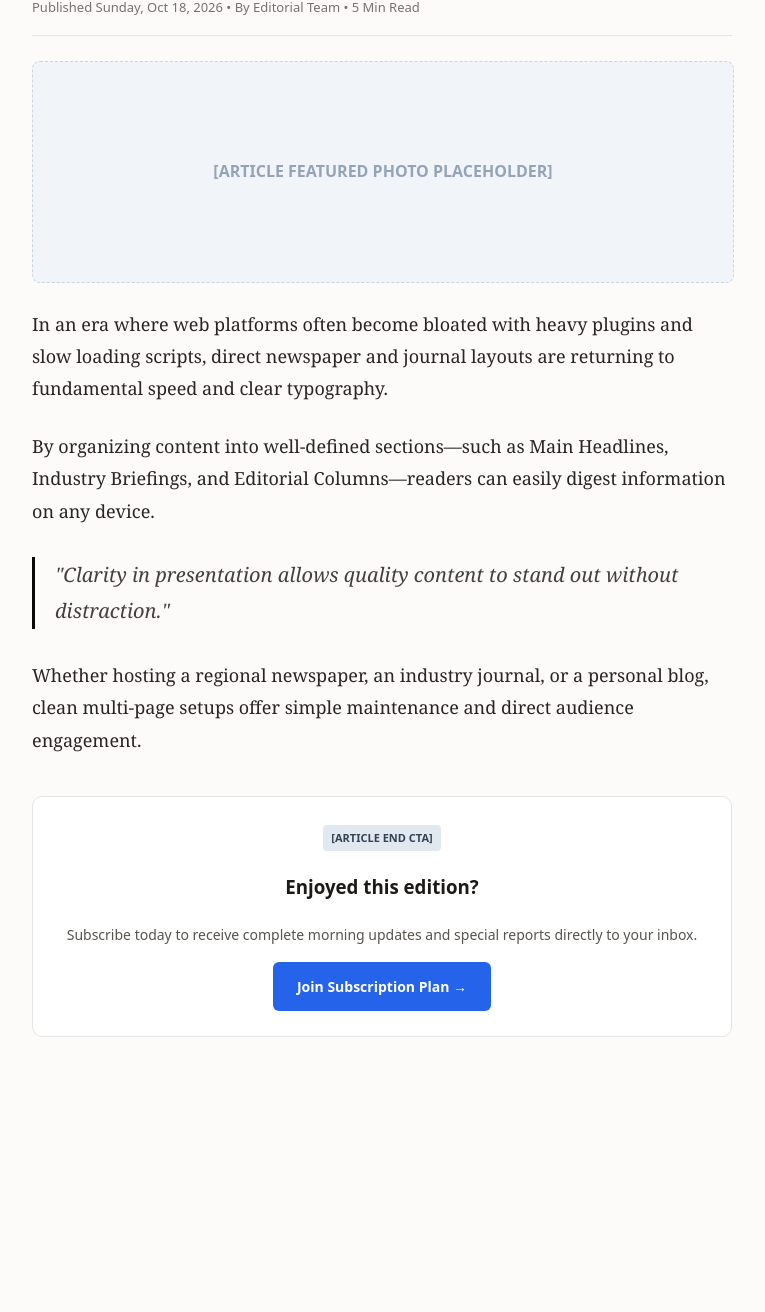
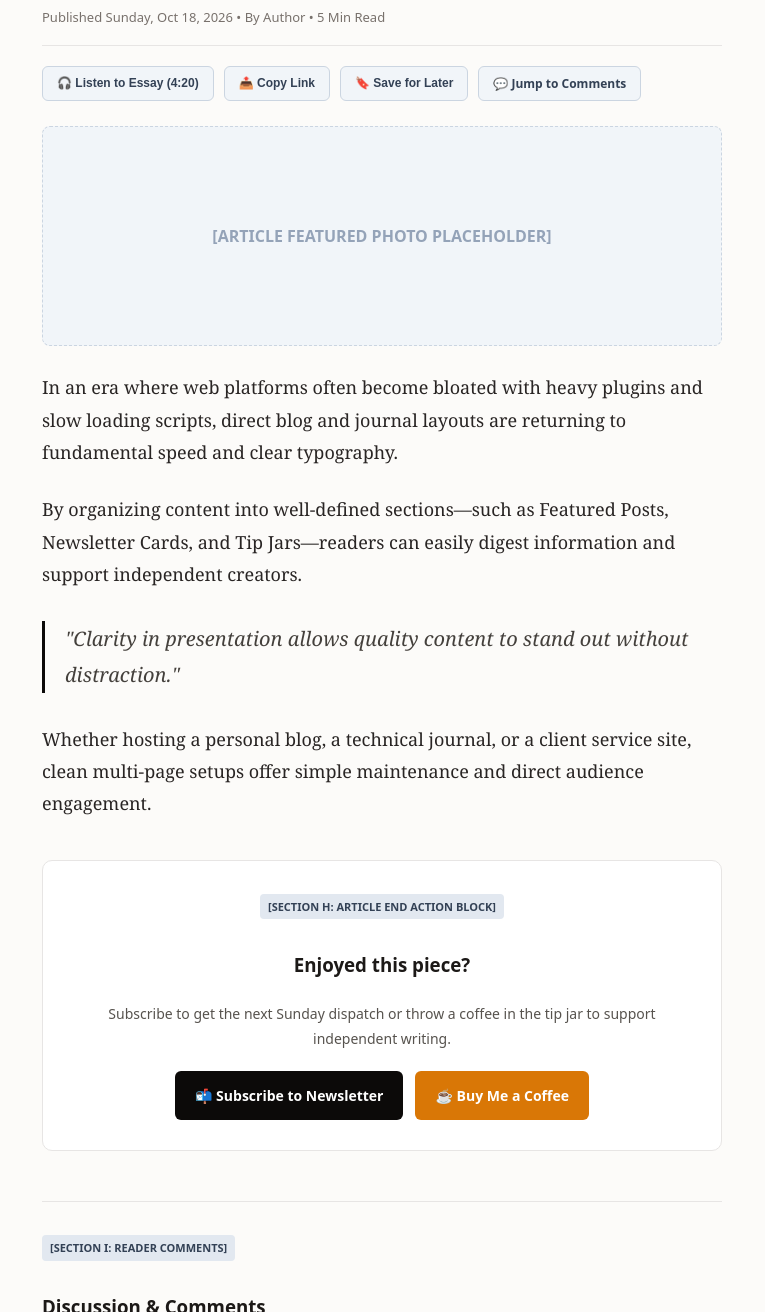
Before and after one commit to jessicamjaynes-bit/Personal-Blog_Site.Example, a plain HTML site: page article.html in a window 1280 px wide. Shown: the part 251-1563 px from the top of the page, without its empty margins (258-1023 px from the left). Before the commit the page ends 1328 px from the top, so only its background shows below. Drawn offline with Linux system fonts and the light colour scheme.

Commit message:
article.html

```diff
--- a/article.html
+++ b/article.html
@@ -3,59 +3,87 @@
 <head>
     <meta charset="UTF-8">
     <meta name="viewport" content="width=device-width, initial-scale=1.0">
-    <title>Article View - The Daily Gazette</title>
+    <title>Article View - The Personal Gazette</title>
     <style>
+        * { box-sizing: border-box; }
         body { font-family: Georgia, serif; margin: 0; padding: 0; color: #1c1917; background-color: #fcfbf9; line-height: 1.8; }
         header { background: #ffffff; border-bottom: 1px solid #e7e5e4; padding: 15px 30px; display: flex; justify-content: space-between; align-items: center; font-family: system-ui, sans-serif; }
         .brand { font-size: 20px; font-weight: bold; color: #0c0a09; text-decoration: none; }
         .nav-links a { color: #57534e; text-decoration: none; font-size: 14px; font-weight: 600; margin-left: 15px; }
 
-        .section-badge { display: inline-block; background: #e2e8f0; color: #334155; font-family: system-ui, sans-serif; font-size: 11px; font-weight: bold; padding: 3px 8px; border-radius: 4px; text-transform: uppercase; }
+        .section-label { display: inline-block; background: #e2e8f0; color: #334155; font-family: system-ui, sans-serif; font-size: 11px; font-weight: bold; padding: 3px 8px; border-radius: 4px; text-transform: uppercase; margin-bottom: 10px; }
 
-        .article-body { max-width: 700px; margin: 40px auto; padding: 0 20px; }
+        .article-body { max-width: 720px; margin: 40px auto; padding: 0 20px; }
         h1 { font-size: 36px; color: #0c0a09; line-height: 1.2; margin: 10px 0 15px 0; }
-        .meta { font-family: system-ui, sans-serif; font-size: 13px; color: #78716c; border-bottom: 1px solid #e7e5e4; padding-bottom: 15px; margin-bottom: 25px; }
+        .meta { font-family: system-ui, sans-serif; font-size: 13px; color: #78716c; border-bottom: 1px solid #e7e5e4; padding-bottom: 15px; margin-bottom: 20px; }
+
+        /* ARTICLE BUTTON TOOLBAR */
+        .article-toolbar { display: flex; gap: 10px; flex-wrap: wrap; margin-bottom: 25px; font-family: system-ui, sans-serif; }
+        .btn-tool { background: #f1f5f9; border: 1px solid #cbd5e1; color: #334155; padding: 6px 14px; border-radius: 6px; font-size: 12px; font-weight: 600; cursor: pointer; text-decoration: none; }
+        .btn-tool:hover { background: #e2e8f0; }
 
         .img-placeholder { width: 100%; height: 220px; background: #f1f5f9; border: 1px dashed #cbd5e1; border-radius: 8px; display: flex; align-items: center; justify-content: center; font-family: system-ui, sans-serif; color: #94a3b8; font-weight: 600; margin-bottom: 25px; }
 
         p { font-size: 18px; color: #292524; margin-bottom: 25px; }
         blockquote { border-left: 3px solid #0c0a09; margin: 30px 0; padding-left: 20px; font-style: italic; color: #44403c; font-size: 20px; }
 
-        /* AUTHOR & SUBSCRIBE BOX */
-        .article-cta { background: #ffffff; border: 1px solid #e7e5e4; border-radius: 10px; padding: 25px; margin-top: 40px; font-family: system-ui, sans-serif; text-align: center; }
-        .btn-sub { display: inline-block; background: #2563eb; color: white; text-decoration: none; padding: 12px 24px; font-weight: bold; border-radius: 6px; font-size: 14px; margin-top: 15px; }
+        /* FOOTER ACTIONS & DONATE BOX */
+        .article-cta { background: #ffffff; border: 1px solid #e7e5e4; border-radius: 10px; padding: 30px; margin-top: 40px; font-family: system-ui, sans-serif; text-align: center; }
+        .btn-cta-row { display: flex; gap: 12px; justify-content: center; flex-wrap: wrap; margin-top: 20px; }
+        .btn-main { background: #0c0a09; color: white; text-decoration: none; padding: 12px 20px; font-weight: bold; border-radius: 6px; font-size: 14px; }
+        .btn-tip { background: #d97706; color: white; text-decoration: none; padding: 12px 20px; font-weight: bold; border-radius: 6px; font-size: 14px; }
     </style>
 </head>
 <body>
 
     <header>
-        <a href="index.html" class="brand">📰 The Daily Gazette</a>
+        <a href="index.html" class="brand">📰 The Personal Gazette</a>
         <div class="nav-links">
-            <a href="index.html">← Back to Front Page</a>
+            <a href="index.html">← Back to Feed</a>
             <a href="signup.html">Subscribe</a>
         </div>
     </header>
 
     <div class="article-body">
-        <span class="section-badge">[ARTICLE SECTION: MAIN LEAD]</span>
-        <h1>Modern Digital Publishing Shifts Toward Clean, Fast Web Architecture</h1>
-        <div class="meta">Published Sunday, Oct 18, 2026 • By Editorial Team • 5 Min Read</div>
+        <span class="section-label">[SECTION G: ARTICLE HEADER & METADATA]</span>
+        <h1>Building Modular Websites for Local Businesses & Clients</h1>
+        <div class="meta">Published Sunday, Oct 18, 2026 • By Author • 5 Min Read</div>
+
+        <!-- ACTION TOOLBAR -->
+        <div class="article-toolbar">
+            <button class="btn-tool" onclick="alert('Playing audio narration...')">🎧 Listen to Essay (4:20)</button>
+            <button class="btn-tool" onclick="navigator.clipboard.writeText(window.location.href); alert('Article link copied!');">📤 Copy Link</button>
+            <button class="btn-tool" onclick="alert('Saved to reading list!')">🔖 Save for Later</button>
+            <a href="#comments" class="btn-tool">💬 Jump to Comments</a>
+        </div>
 
         <div class="img-placeholder">[ARTICLE FEATURED PHOTO PLACEHOLDER]</div>
 
-        <p>In an era where web platforms often become bloated with heavy plugins and slow loading scripts, direct newspaper and journal layouts are returning to fundamental speed and clear typography.</p>
+        <p>In an era where web platforms often become bloated with heavy plugins and slow loading scripts, direct blog and journal layouts are returning to fundamental speed and clear typography.</p>
 
-        <p>By organizing content into well-defined sections—such as Main Headlines, Industry Briefings, and Editorial Columns—readers can easily digest information on any device.</p>
+        <p>By organizing content into well-defined sections—such as Featured Posts, Newsletter Cards, and Tip Jars—readers can easily digest information and support independent creators.</p>
 
         <blockquote>"Clarity in presentation allows quality content to stand out without distraction."</blockquote>
 
-        <p>Whether hosting a regional newspaper, an industry journal, or a personal blog, clean multi-page setups offer simple maintenance and direct audience engagement.</p>
+        <p>Whether hosting a personal blog, a technical journal, or a client service site, clean multi-page setups offer simple maintenance and direct audience engagement.</p>
 
+        <!-- FOOTER SUPPORT CTA -->
         <div class="article-cta">
-            <span class="section-badge">[ARTICLE END CTA]</span>
-            <h3>Enjoyed this edition?</h3>
-            <p style="font-size: 14px; color: #57534e; margin-bottom: 0;">Subscribe today to receive complete morning updates and special reports directly to your inbox.</p>
-            <a href="signup.html" class="btn-sub">Join Subscription Plan →</a>
+            <span class="section-label">[SECTION H: ARTICLE END ACTION BLOCK]</span>
+            <h3>Enjoyed this piece?</h3>
+            <p style="font-size: 14px; color: #57534e; margin-bottom: 0;">Subscribe to get the next Sunday dispatch or throw a coffee in the tip jar to support independent writing.</p>
+
+            <div class="btn-cta-row">
+                <a href="signup.html" class="btn-main">📬 Subscribe to Newsletter</a>
+                <a href="#" onclick="alert('Opening Buy Me a Coffee link...')" class="btn-tip">☕ Buy Me a Coffee</a>
+            </div>
+        </div>
+
+        <!-- COMMENT SECTION PLACEHOLDER -->
+        <div id="comments" style="margin-top: 50px; font-family: system-ui, sans-serif; border-top: 1px solid #e7e5e4; padding-top: 30px;">
+            <span class="section-label">[SECTION I: READER COMMENTS]</span>
+            <h3>Discussion & Comments</h3>
+            <button class="btn-tool" style="width: 100%; padding: 12px; margin-top: 10px;" onclick="alert('Opening comment box...')">💬 Leave a Comment or Reply</button>
         </div>
     </div>
 
```
